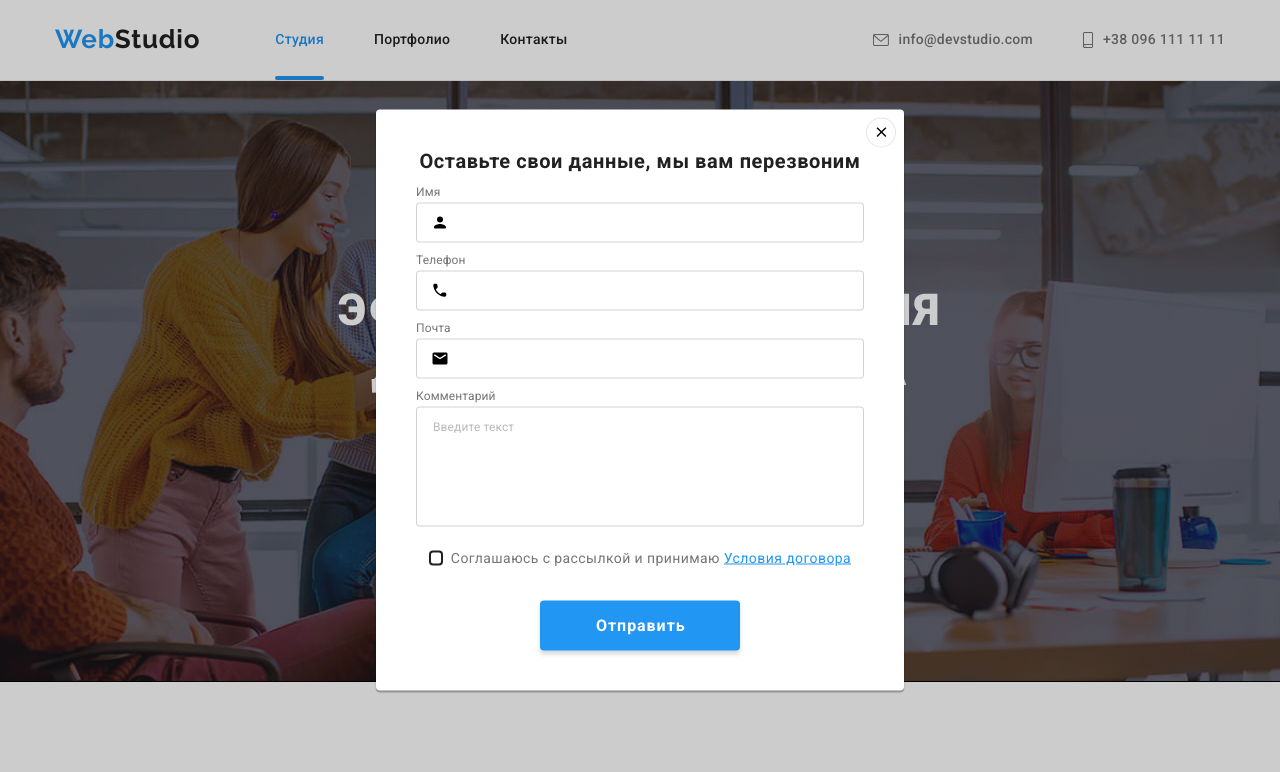
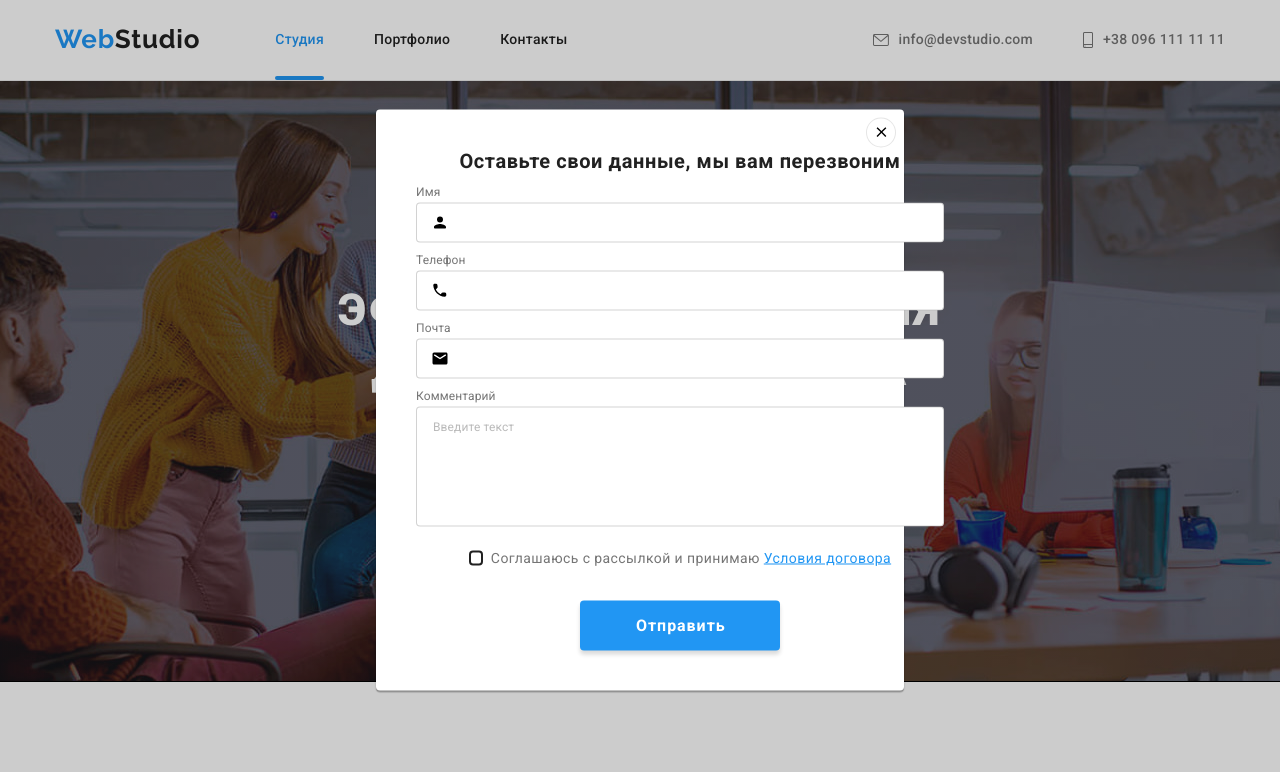
Before and after one commit to VitaPetrushyna/goit-markup-hw-08, a plain HTML site: page index.html in a window 1280 px wide. Both pictures are taken after a click on the button "Заказать услугу". Shown: the top 772 px of the page. Drawn offline with nearby package versions, Linux system fonts and the light colour scheme; files that its build step writes are made by us from their sources.

Commit message:
Принятая работа

```diff
--- a/index.html
+++ b/index.html
@@ -589,7 +589,7 @@
           </svg>
         </button>
 
-        <form clas="form-page">
+        <form class="form-page">
           <div class="form-field">
             <p class="form-field__text">
               Оставьте свои данные, мы вам перезвоним
```
